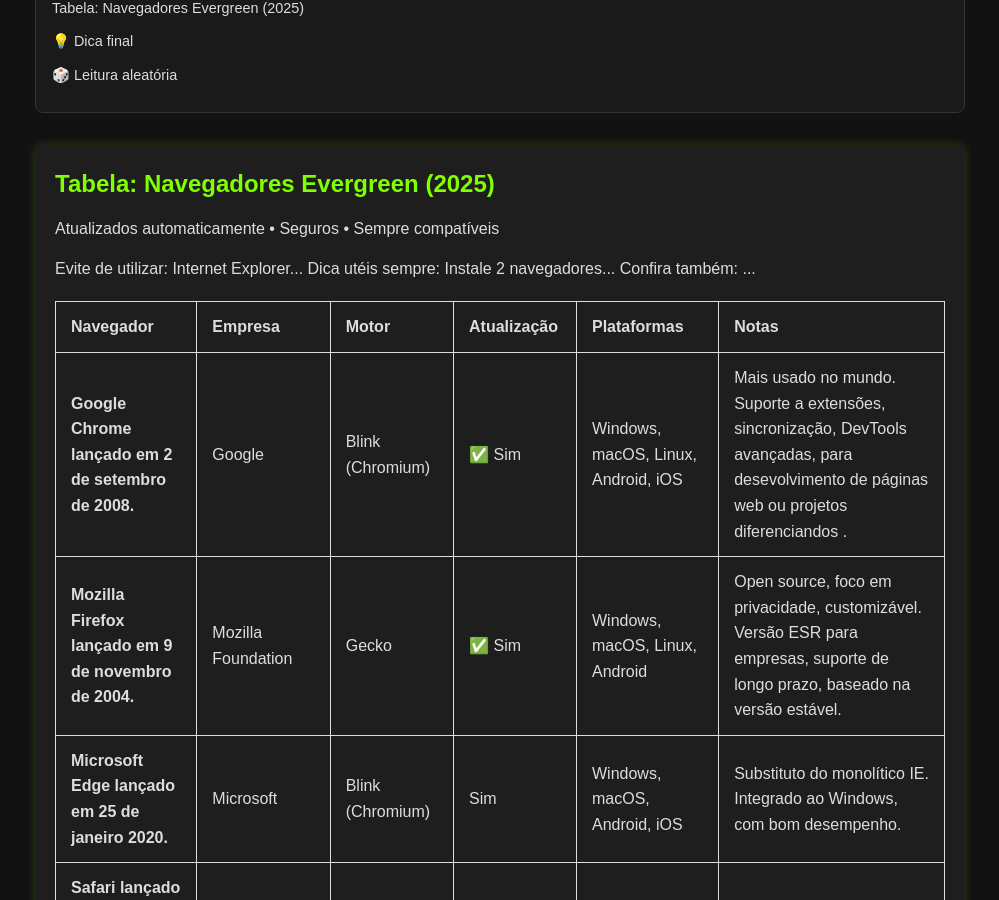
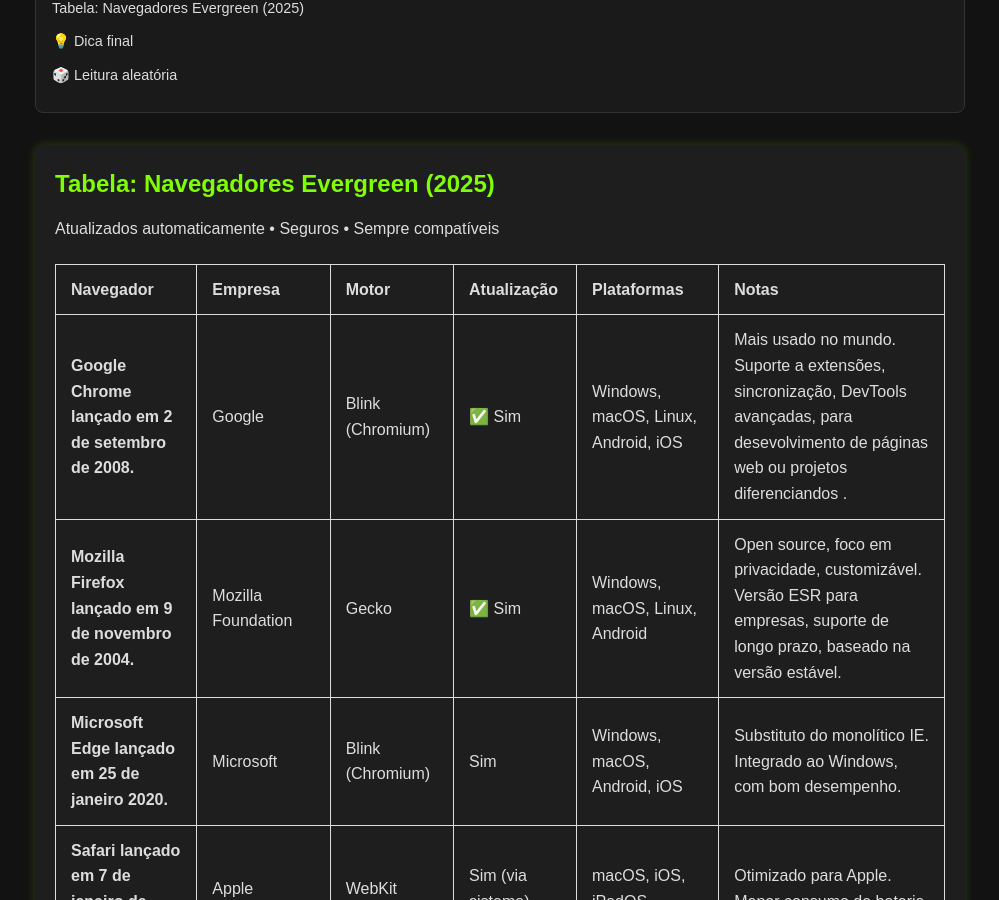
Before and after one commit to Piolinux/piolinux-site, a Jekyll site: the page built from _posts/2025-09-10-navegadores-evergreen-2025.md, in a window 1280 px wide and 900 px high, scrolled down 303 px. Shown: the whole window, without its empty margins (140-1139 px from the left). Built offline with Jekyll 4.4.1, drawn with Linux system fonts in a browser that asks for light colours.

Commit message:
Update 2025-09-10-navegadores-evergreen-2025.md

```diff
--- a/_posts/2025-09-10-navegadores-evergreen-2025.md
+++ b/_posts/2025-09-10-navegadores-evergreen-2025.md
@@ -22,11 +22,6 @@ layout: default
 
 
 
-<blockquote>
-   Evite de utilizar: Internet Explorer...
-   Dica utéis sempre: Instale 2 navegadores...
-   Confira também: ...
-</blockquote>
 
 
 
```
